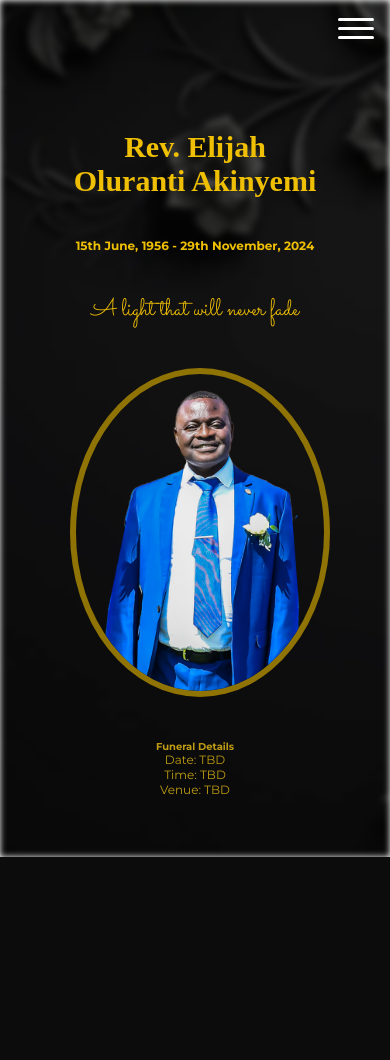
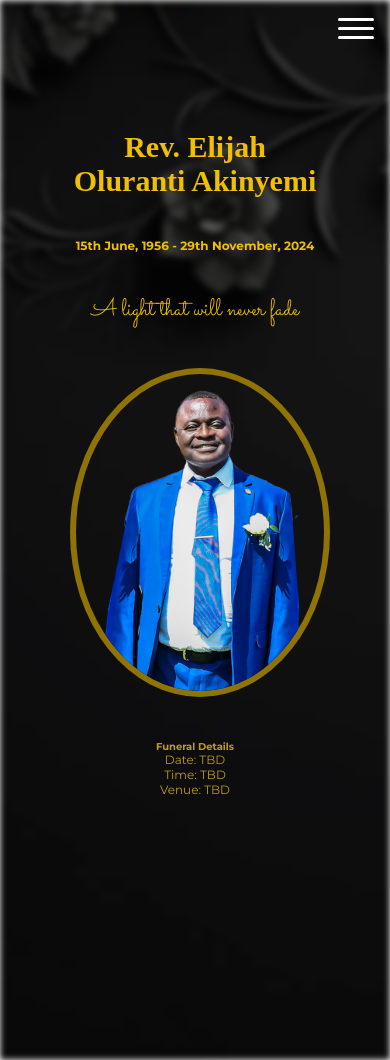
Before and after one commit to suue99/Funeral-Landing-Page, a PHP site: page / in a window 390 px wide. Before the commit the page ends 857 px from the top, so only its background shows below. Run offline with PHP 8.4, Linux system fonts and the light colour scheme; some libraries are stand-ins or nearby versions; some web fonts are replaced.

Commit message:
screen adjustments

```diff
--- a/query.css
+++ b/query.css
@@ -2,6 +2,9 @@
   .hero-container {
     grid-template-columns: 1fr;
     margin-top: 1rem;
+  }
+  .hero-section {
+    height: 130rem;
   }
 
   .hero-image {
@@ -108,3 +111,15 @@
     margin-left: 1rem;
   }
 }
+
+@media (max-width: 523px) {
+  .hero-section {
+    height: 100rem;
+  }
+}
+
+@media (max-width: 386px) {
+  .hero-section {
+    height: 80rem;
+  }
+}
--- a/style.css
+++ b/style.css
@@ -134,7 +134,7 @@ nav {
 /*---------------- HERO SECTION ------------------*/
 /*---------------- HERO SECTION ------------------*/
 .hero-section {
-  /* height: 110vh; */
+  height: 110vh;
   padding: 6rem;
   justify-content: center;
   align-items: center;
```
